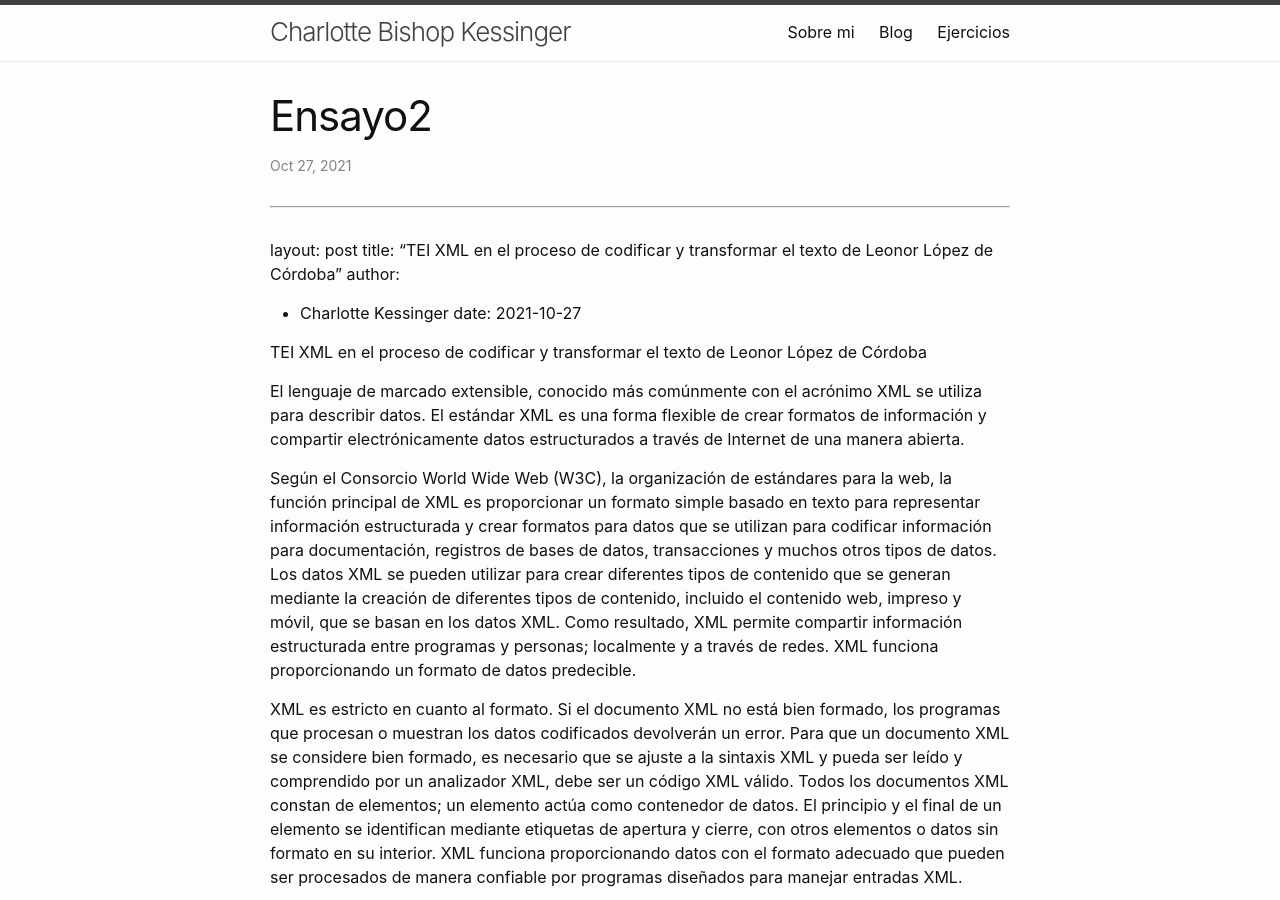
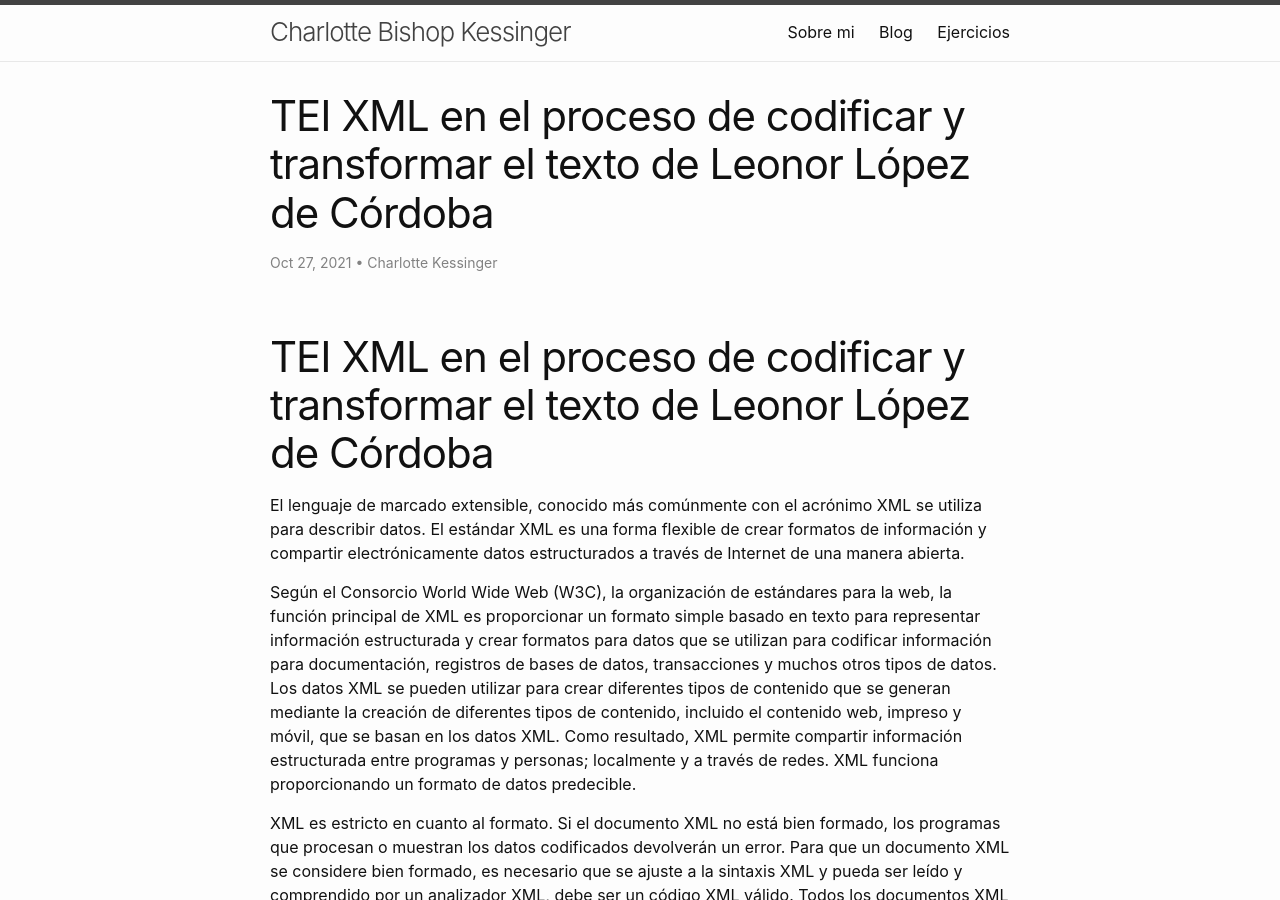
Before and after one commit to charkessinger/charkessinger.github.io, a Jekyll site: the page built from _posts/2021-10-27-ensayo2.md, in a window 1280 px wide and 900 px high. Built offline with Jekyll 4.4.1, drawn with Linux system fonts in a browser that asks for light colours; our own code applies the rules of GitHub Pages for plain Markdown files.

Commit message:
Update 2021-10-27-ensayo2.md

```diff
--- a/_posts/2021-10-27-ensayo2.md
+++ b/_posts/2021-10-27-ensayo2.md
@@ -4,8 +4,9 @@ title: "TEI XML en el proceso de codificar y transformar el texto de Leonor Lóp
 author:
 - Charlotte Kessinger
 date: 2021-10-27
+---
 
-TEI XML en el proceso de codificar y transformar el texto de Leonor López de Córdoba
+# TEI XML en el proceso de codificar y transformar el texto de Leonor López de Córdoba
 
 El lenguaje de marcado extensible, conocido más comúnmente con el acrónimo XML se utiliza para describir datos. El estándar XML es una forma flexible de crear formatos de información y compartir electrónicamente datos estructurados a través de Internet de una manera abierta.
 
```
